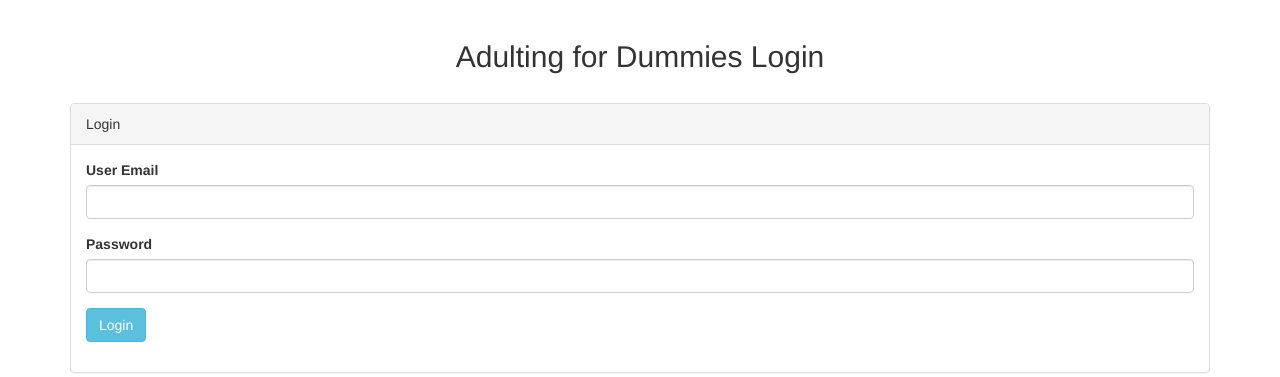
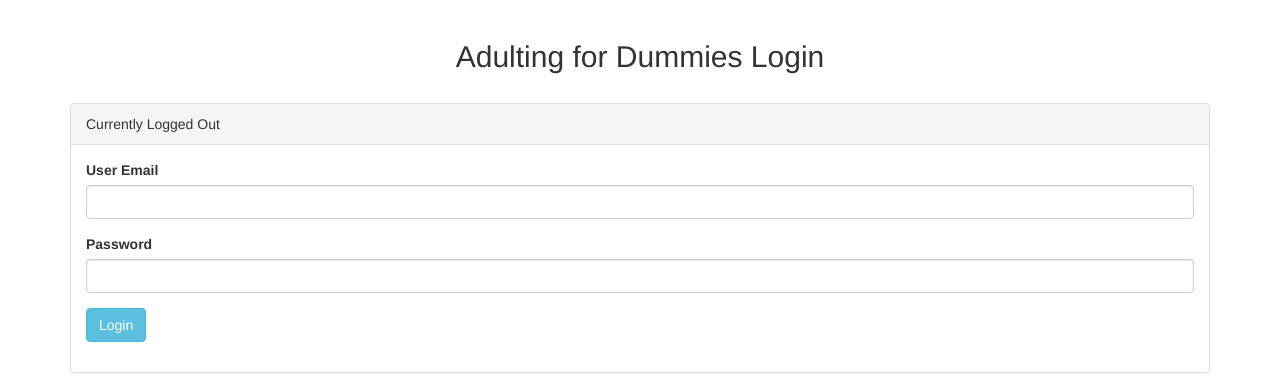
Before and after one commit to baileyga/project2, a PHP site: page /php/login.php in a window 1280 px wide. Shown: the top 377 px of the page. Run offline with PHP 8.4, Linux system fonts and the light colour scheme; some libraries are stand-ins or nearby versions.

```diff
--- a/php/login.php
+++ b/php/login.php
@@ -70,7 +70,7 @@ if(isset($_POST["login"]))
     <br />
     <div class="panel panel-default">
 
-        <div class="panel-heading">Login</div>
+        <div class="panel-heading">Currently Logged Out</div>
         <div class="panel-body">
         <span><?php echo $message; ?></span>
         <form method="post">
```
